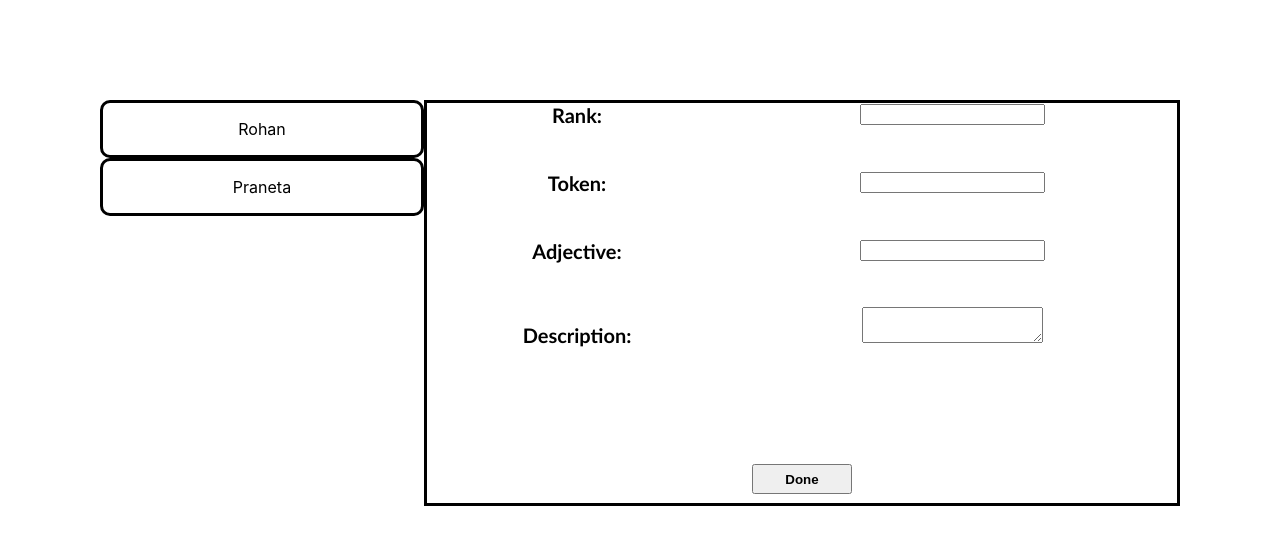
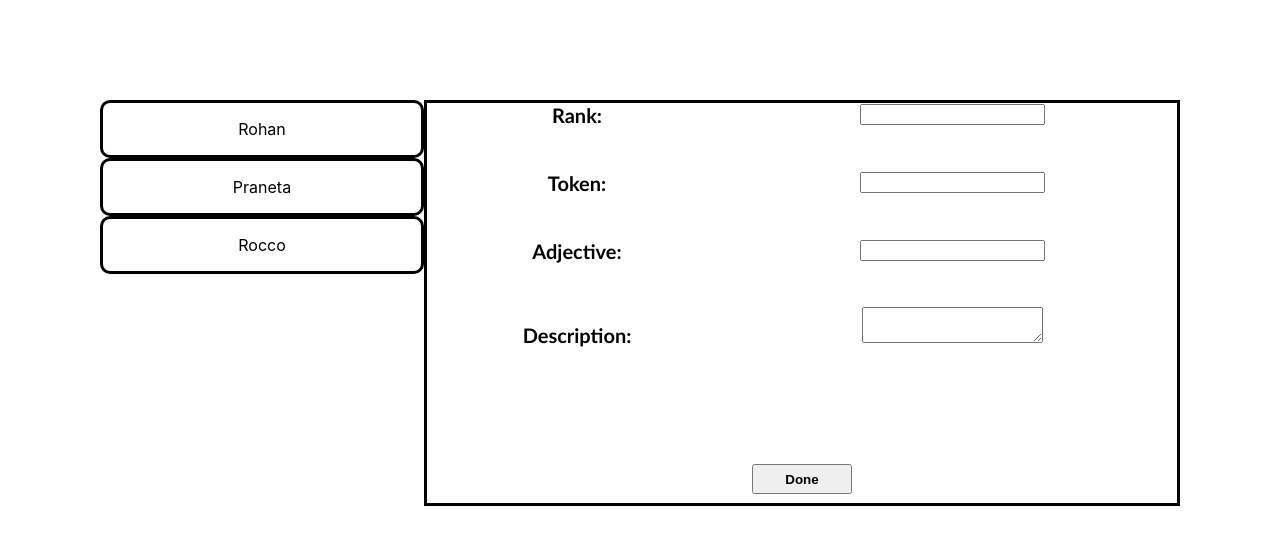
Before and after one commit to rohankasture/EvalSoftwareUI, a React (Create React App) app: page /mainpage in a window 1280 px wide. Shown: the top 544 px of the page. Built offline with nearby package versions, Linux system fonts and the light colour scheme.

Commit message:
ForLoop added to display tiles data

```diff
--- a/src/Components/MainPage.css
+++ b/src/Components/MainPage.css
@@ -14,10 +14,10 @@
       width: 30%;
   }
 
-  .nameStyle{
-      display: inline-block;
-      border-radius: 10px;
-      border: 3px solid black;
+  .nameChildStyle{
+      display: inline-flex;
+      flex-direction: column;
+      width: auto;
   }
 
   .detailStyle{
--- a/src/Components/MainPage.js
+++ b/src/Components/MainPage.js
@@ -3,38 +3,33 @@ import Tile from './Tile';
 import Detail from './Detail';
 import './MainPage.css'
 class MainPage extends Component{
-/*
-  <Tile name = 'Rohan' />
-	  <Detail rank = '1' name = 'Rocco' token = '50' descrription  = 'I am MS student'/>
-*/
-// let data = [{},{}]
 
 constructor(props){
 super(props);
 this.state= {
 	data : [{rank:'1',name : 'Rohan',token : '50', adjective :'Brilliant',description :'Best'},
-	{rank:'2',name : 'Praneta',token : '50', adjective :'Friendly',description :'Good'}],
+	{rank:'2',name : 'Praneta',token : '50', adjective :'Friendly',description :'Good'},
+	{rank:'3',name : 'Rocco',token : '30', adjective :'Smart',description :'Pokemon player'}],
 	selected : {},
 };
-// this.handleOnClick = this.handleOnClick.bind(this);
 }
 
 // handleOnClick(id) - > will set the selected property in state to the selected id from data. eg selected = data[id]
 handleOnClick = (id) =>{
-	// event.preventDefault();
-	console.log("id= ", id);
-	//this.state.selected = this.state.data[id];
 	this.setState({selected:this.state.data[id]});
-	console.log('selected');
 }
 
 render(){
+	let rows = [];
+	for (let i=0; i<this.state.data.length; i++){
+		console.log('i == ',this.state.data[i].name);
+		rows.push(<Tile name = {this.state.data[i].name} onClick={()=>this.handleOnClick(i)} />)
+	}
 return (
 	<div className = "mContainer" >
 	{/* iterate through data and show tile */}
 		<div className="nameDivStyle">
-			<div className="nameStyle" ><Tile name =' Rohan' onClick={() =>this.handleOnClick(0)}/></div>
-			<div className="nameStyle"><Tile name = 'Praneta' onClick={()=>this.handleOnClick(1)}/></div>
+			<div className="nameChildStyle">{rows}</div>
 		</div>
 		<div className="detailStyle">
 			<div>
--- /dev/null
+++ b/src/Components/Tile.css
@@ -0,0 +1,6 @@
+.nameStyle{
+    display: inline-block;
+    border-radius: 10px;
+    border: 3px solid black;
+    width: inherit;
+}
--- a/src/Components/Tile.js
+++ b/src/Components/Tile.js
@@ -1,4 +1,5 @@
 import React, { Component } from "react";
+import "./Tile.css";
 
 class Tile extends Component{
 
@@ -11,7 +12,7 @@ constructor(props){
 
 render(){
 return (
-	<div onClick = {this.props.onClick}>
+	<div onClick = {this.props.onClick} className="nameStyle">
 	<p>{this.props.name}
 	<span>{this.props.rank}</span>
 	</p>
```
